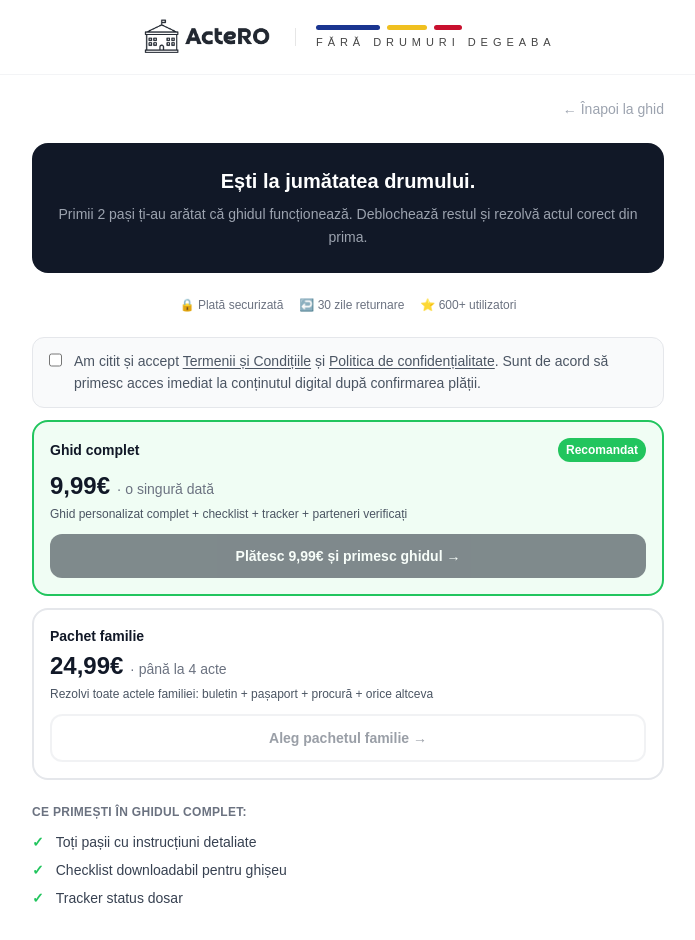
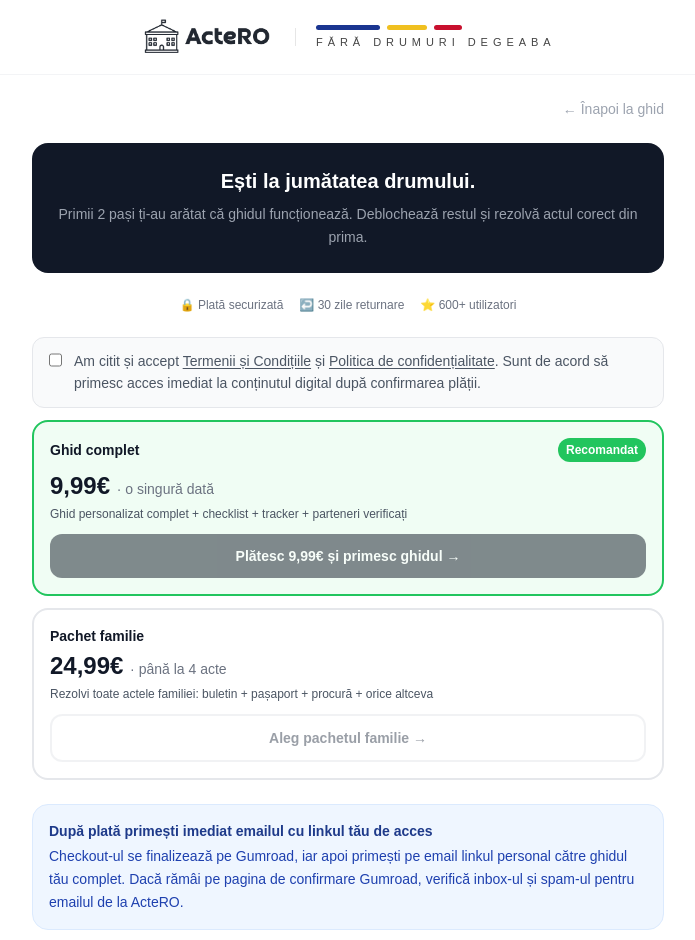
Before and after one commit to mariusmmmmm/actero, a Next.js app: page /paywall in a window 1280 px wide. Shown: the top 940 px of the page, without its empty margins (292-987 px from the left). Built offline with nearby package versions, Linux system fonts and the light colour scheme; no server answers.

Commit message:
Clarify Gumroad post-payment email flow

```diff
--- a/src/app/paywall/page.tsx
+++ b/src/app/paywall/page.tsx
@@ -310,6 +310,16 @@ function PaywallPageContent() {
 
         </div>
 
+        <div className="mb-6 rounded-2xl border border-blue-100 bg-blue-50 px-4 py-4">
+          <div className="mb-1 text-sm font-semibold text-blue-900">
+            După plată primești imediat emailul cu linkul tău de acces
+          </div>
+          <p className="text-sm leading-relaxed text-blue-800">
+            Checkout-ul se finalizează pe Gumroad, iar apoi primești pe email linkul personal către ghidul tău complet.
+            Dacă rămâi pe pagina de confirmare Gumroad, verifică inbox-ul și spam-ul pentru emailul de la ActeRO.
+          </p>
+        </div>
+
         {/* Ce primești */}
         <div className="mb-4">
           <div className="text-xs font-bold text-gray-500 uppercase tracking-wide mb-3">
```
